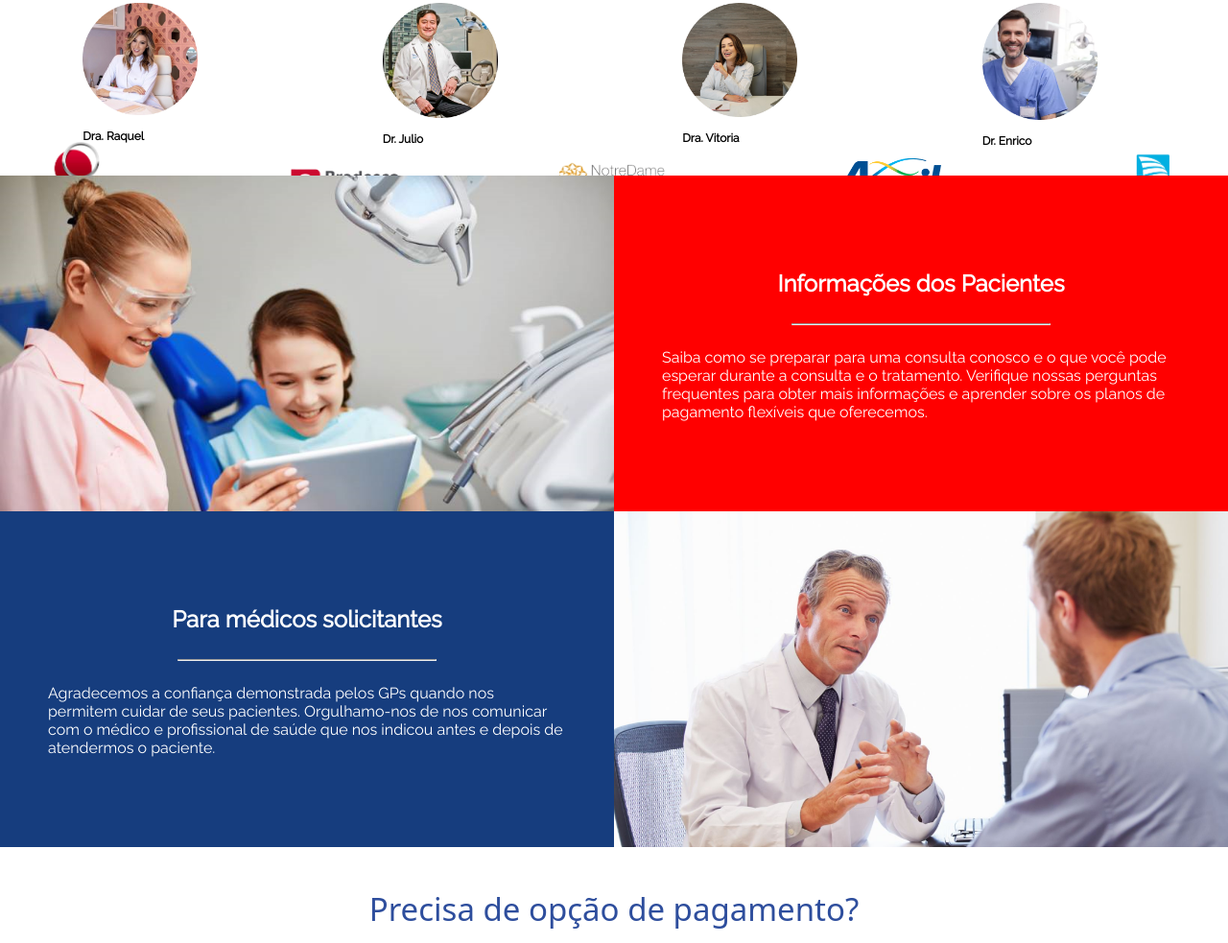
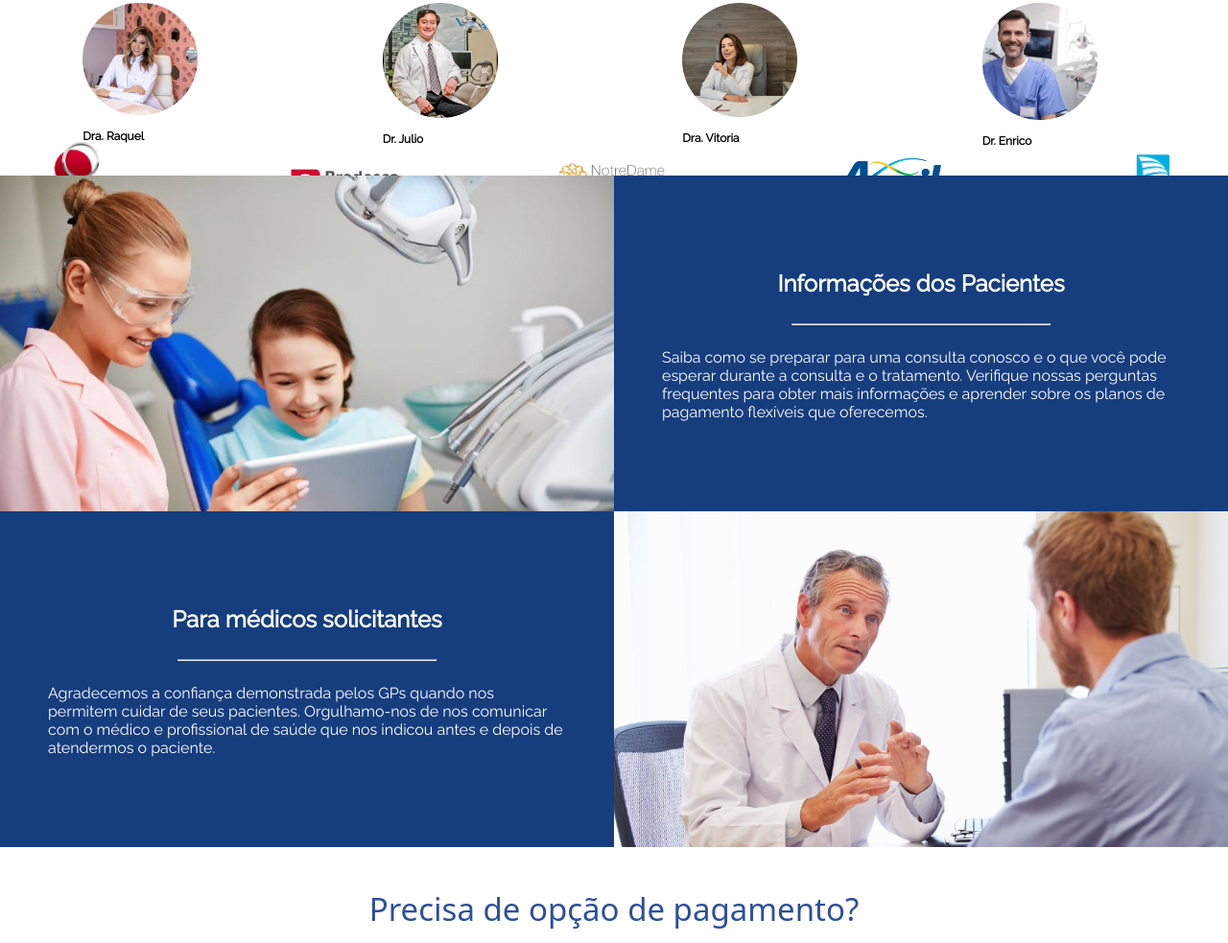
Before and after one commit to GabrielMD08/clinica-dente-de-leao, a plain HTML site: page index.html in a window 1280 px wide. Shown: the part 3096-4079 px from the top of the page at 96% size. Drawn offline with Linux system fonts and the light colour scheme.

Commit message:
testando

```diff
--- a/index.html
+++ b/index.html
@@ -6,7 +6,7 @@
 	<meta http-equiv="X-UA-Compatible" content="IE=edge">
 	<!-- <meta name="viewport" content="width=device-width, initial-scale=1.0"> -->
 	<meta name="viewport" content="width=device-width, initial-scale=1">
-	<title>Document</title>
+	<title>Clinit</title>
 	<link rel="stylesheet" href="style.css">
 	<link rel="stylesheet" href="modal.css">
 </head>
--- a/style.css
+++ b/style.css
@@ -904,8 +904,8 @@ body {
   }
 
   .content--information-col-patient-two {
-    /* background-color: #163D7E; */
-    background-color: red;
+    background-color: #163D7E;
+    /* background-color: red; */
     width: 100%;
     max-width: 720px;
     display: flex;
```
